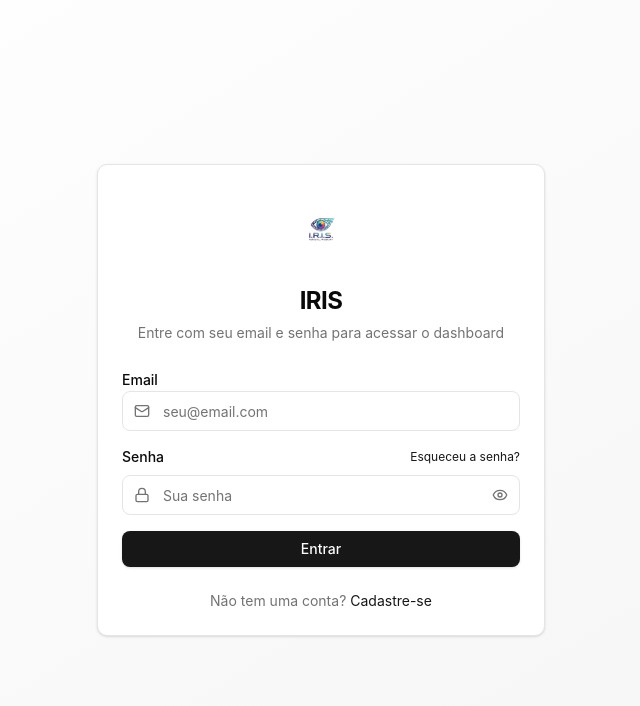
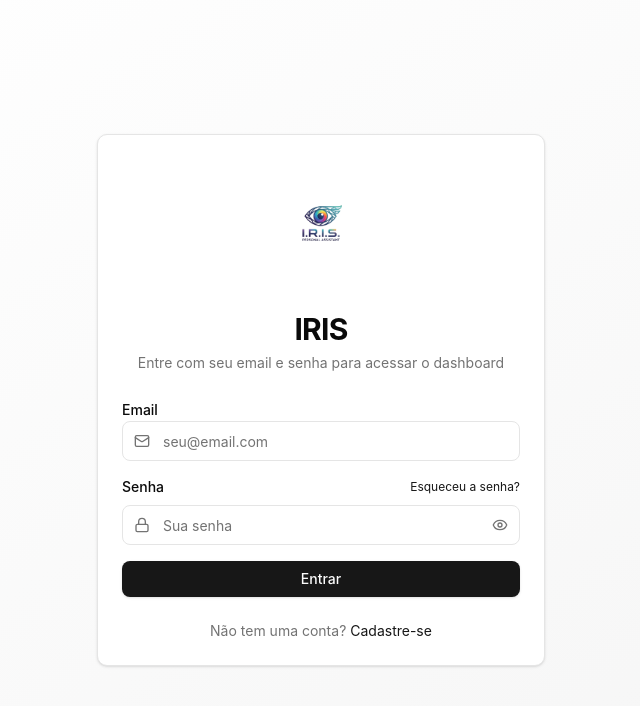
Before and after one commit to LoboProgrammingg/AI-Assistant-company-frontend, a React app: page /login in a window 1280 px wide. Shown: the top 706 px of the page, without its empty margins (319-959 px from the left). Built offline with nearby package versions, Linux system fonts and the light colour scheme; the HTML template or start-up script is replaced by a standard one.

Commit message:
Adjusting logo

```diff
--- a/src/components/layout/Sidebar.tsx
+++ b/src/components/layout/Sidebar.tsx
@@ -69,18 +69,18 @@ export function Sidebar() {
           {/* Logo */}
           <div className={cn(
             "flex items-center border-b border-sidebar-border transition-all duration-300",
-            sidebarCollapsed ? "justify-center px-3 py-4" : "gap-3 px-5 py-4"
+            sidebarCollapsed ? "justify-center px-3 py-5" : "gap-3 px-5 py-5"
           )}>
             <img
               src="/images/iris-logo.png"
               alt="IRIS Logo"
               className={cn(
                 "object-contain transition-all duration-300",
-                sidebarCollapsed ? "w-9 h-9" : "w-10 h-10"
+                sidebarCollapsed ? "w-10 h-10" : "w-14 h-14"
               )}
             />
             {!sidebarCollapsed && (
-              <span className="font-bold text-lg text-sidebar-foreground whitespace-nowrap">IRIS</span>
+              <span className="font-bold text-xl text-sidebar-foreground whitespace-nowrap">IRIS</span>
             )}
           </div>
 
--- a/src/pages/Login.tsx
+++ b/src/pages/Login.tsx
@@ -52,14 +52,14 @@ export function Login() {
     <div className="min-h-screen flex items-center justify-center bg-gradient-to-br from-background to-muted p-4">
       <Card className="w-full max-w-md">
         <CardHeader className="text-center">
-          <div className="mx-auto mb-4">
+          <div className="mx-auto mb-6">
             <img
               src="/images/iris-logo.png"
               alt="IRIS Logo"
-              className="w-20 h-20 object-contain mx-auto"
+              className="w-32 h-32 object-contain mx-auto"
             />
           </div>
-          <CardTitle className="text-2xl font-bold">IRIS</CardTitle>
+          <CardTitle className="text-3xl font-bold">IRIS</CardTitle>
           <CardDescription>
             Entre com seu email e senha para acessar o dashboard
           </CardDescription>
```
